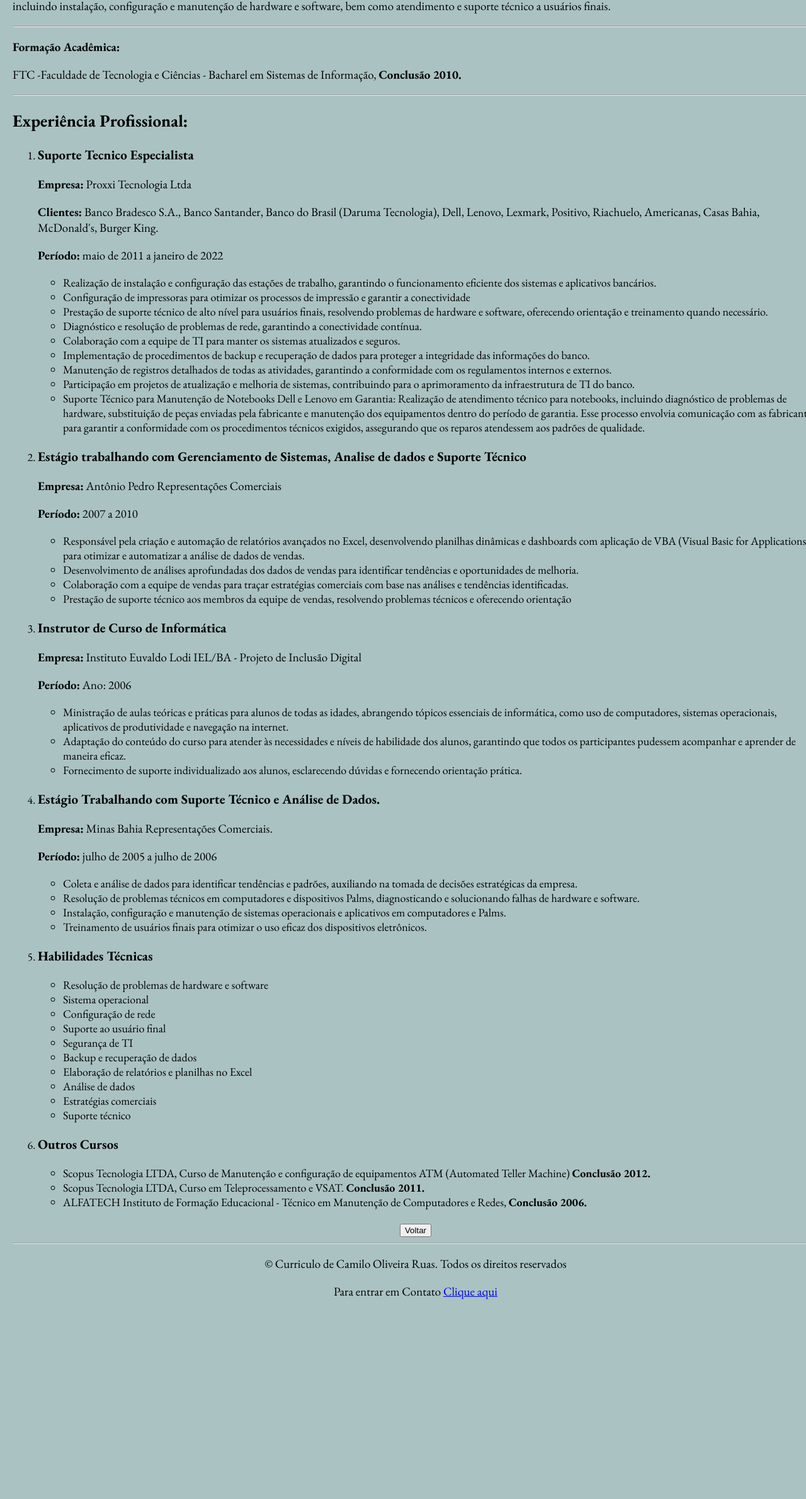
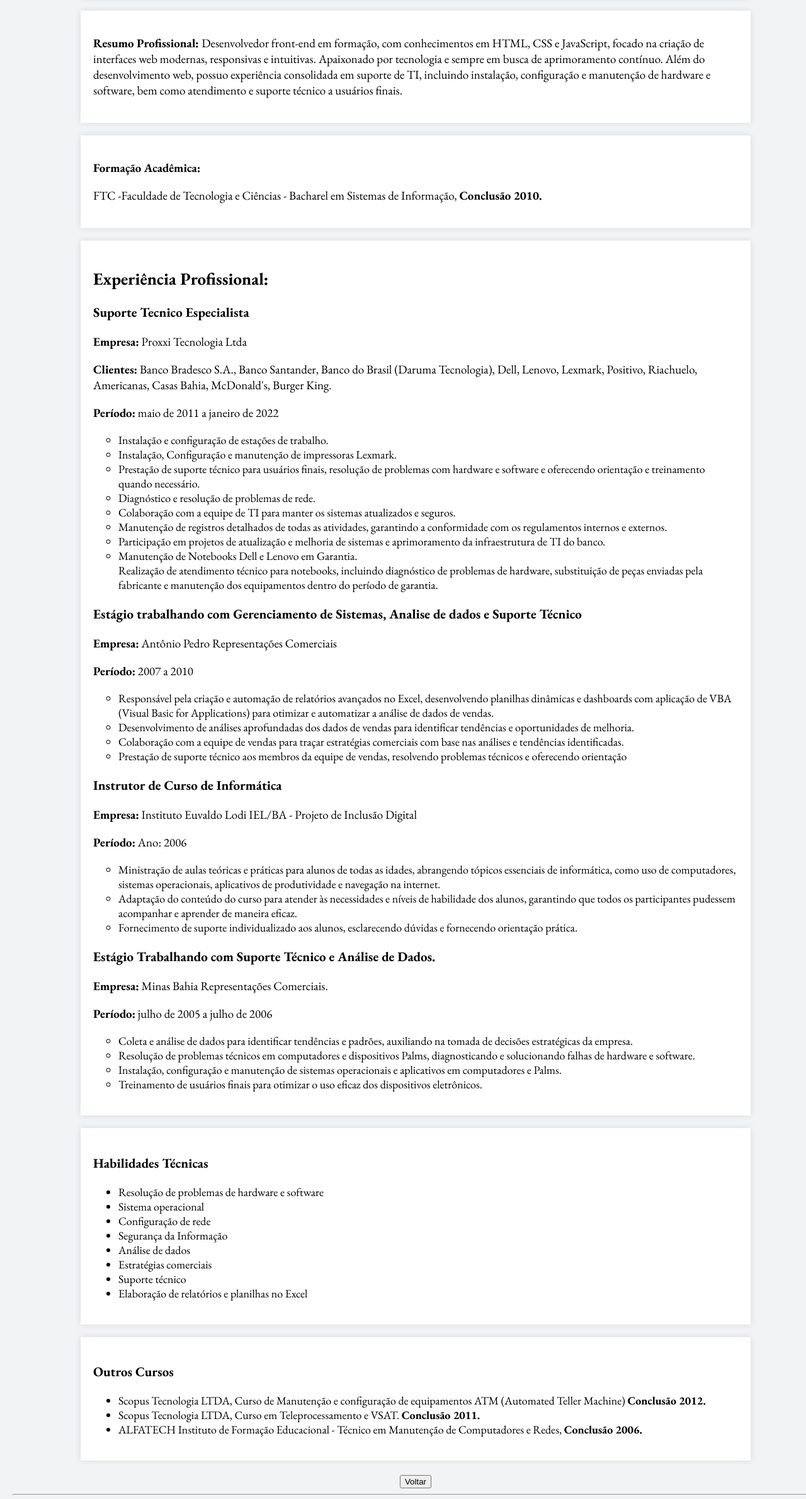
Before and after one commit to Camiloruas/Capstone-Project-1, a plain HTML site: page public/curriculo_pt.html in a window 1280 px wide. Shown: the part 420-2800 px from the top of the page at 63% size. Before the commit the page ends 2502 px from the top, so only its background shows below. Drawn offline with nearby package versions, Linux system fonts and the light colour scheme.

Commit message:
Atualização do CSS
atualização do currículo

```diff
--- a/public/curriculo_pt.html
+++ b/public/curriculo_pt.html
@@ -13,11 +13,12 @@
     </style>
 </head>
 <body>
-    <img src="../assets/imagens/Foto3x4.jpg" width="190" alt="">
+    <section id="cabeçalho">
+    <img src="../assets/imagens/Foto3x4.jpg" width="190" alt=" foto 3x4 de Camilo Oliveira Ruas" margin-top="20px">
     <h1>Camilo Oliveira Ruas</h1>
+</section>
 
-
-    <hr>
+    <section>
     <p> <strong> Resumo Profissional: </strong>
         Desenvolvedor front-end em formação, com conhecimentos em HTML, CSS e
         JavaScript, focado na criação de interfaces web modernas, responsivas
@@ -26,12 +27,16 @@
          suporte de TI, incluindo instalação, configuração e manutenção de
          hardware e software, bem como atendimento e suporte técnico a usuários finais.
     </p>
-    <hr>
+    </section>
+
+    <section>
     <p><strong> Formação Acadêmica:</strong> <br>
         <p>FTC -Faculdade de Tecnologia e Ciências - Bacharel em Sistemas de Informação, <strong> Conclusão 2010.</strong></p>
         </p>
-        <hr>
 
+    </section>
+
+<section>
         <h2>Experiência Profissional:</h2>
             <ol>
                 <li><h3>Suporte Tecnico Especialista</h3></li>
@@ -42,26 +47,20 @@
                 <P> <strong> Período:</strong> maio de 2011 a janeiro de 2022</P>
                 <p>
                         <ul>
-                            <li>Realização de instalação e configuração das estações de trabalho,
-                                garantindo o funcionamento eficiente dos sistemas e aplicativos bancários.</li>
-                            <li>Configuração de impressoras para otimizar os processos de impressão
-                                e garantir a conectividade</li>
-                            <li>Prestação de suporte técnico de alto nível para usuários finais, resolvendo
-                                problemas de hardware e software, oferecendo orientação e treinamento quando necessário.</li>
-                            <li>Diagnóstico e resolução de problemas de rede, garantindo a conectividade contínua.</li>
+                            <li>Instalação e configuração de estações de trabalho.</li>
+                            <li>Instalação, Configuração e manutenção de impressoras Lexmark.</li>
+                            <li>Prestação de suporte técnico para usuários finais, resolução de
+                                problemas com  hardware e software e oferecendo orientação e treinamento quando necessário.</li>
+                            <li>Diagnóstico e resolução de problemas de rede.</li>
                             <li>Colaboração com a equipe de TI para manter os sistemas atualizados e seguros.</li>
-                            <li>Implementação de procedimentos de backup e recuperação de dados
-                                para proteger a integridade das informações do banco.</li>
                             <li>Manutenção de registros detalhados de todas as atividades, garantindo a
                                 conformidade com os regulamentos internos e externos.</li>
                             <li>Participação em projetos de atualização e melhoria de
-                                sistemas, contribuindo para o aprimoramento da infraestrutura de TI do banco.</li>
-                            <li>Suporte Técnico para Manutenção de Notebooks Dell e Lenovo em Garantia:
+                                sistemas e aprimoramento da infraestrutura de TI do banco.</li>
+                            <li>Manutenção de Notebooks Dell e Lenovo em Garantia.</li>
                                 Realização de atendimento técnico para notebooks, incluindo diagnóstico de
                                 problemas de hardware, substituição de peças enviadas pela fabricante e manutenção
-                                dos equipamentos dentro do período de garantia. Esse processo envolvia
-                                comunicação com as fabricantes para garantir a conformidade com os procedimentos
-                                técnicos exigidos, assegurando que os reparos atendessem aos padrões de qualidade.</li>
+                                dos equipamentos dentro do período de garantia.</li>
                         </ul>
                 </p>
                 <li><h3>Estágio trabalhando com Gerenciamento de Sistemas, Analise de dados e Suporte Técnico</h3></li>
@@ -110,21 +109,24 @@
                             <li>Treinamento de usuários finais para otimizar o uso eficaz dos
                                 dispositivos eletrônicos.</li>
                         </ul>
-                <li><h3>Habilidades Técnicas</h3></li>
+                    </ol>
+                    </section>
+                    <section>
+                <h3>Habilidades Técnicas</h3></li>
                         <ul>
                             <li>Resolução de problemas de hardware e software</li>
                             <li>Sistema operacional</li>
                             <li>Configuração de rede</li>
-                            <li>Suporte ao usuário final</li>
-                            <li>Segurança de TI</li>
-                            <li>Backup e recuperação de dados</li>
-                            <li>Elaboração de relatórios e planilhas no Excel</li>
+                            <li>Segurança da Informação</li>
                             <li>Análise de dados</li>
                             <li>Estratégias comerciais</li>
                             <li>Suporte técnico</li>
+                            <li>Elaboração de relatórios e planilhas no Excel</li>
                         </ul>
+                    </section>
 
-                <li><h3>Outros Cursos </h3></li>
+                    <section>
+                    <h3>Outros Cursos </h3></li>
                         <ul>
                             <li>Scopus Tecnologia LTDA, Curso de Manutenção e configuração de
                                 equipamentos ATM (Automated Teller Machine) <strong> Conclusão 2012.</strong></li>
@@ -132,7 +134,8 @@
                             <li>ALFATECH Instituto de Formação Educacional - Técnico em Manutenção de Computadores e Redes, <strong>Conclusão 2006.</strong></li>
 
                         </ul>
-            </ol>
+                    </section>
+
             <div style="text-align: center; margin-top: 20px;">
                 <button onclick="window.location.href='../index.html'">Voltar</button>
             </div>
--- a/styles.css
+++ b/styles.css
@@ -1,23 +1,46 @@
 
-
-
+  .container {
+    display: ;
+    justify-content: center;
+    text-align: center;
+  }
+  .button {
+     display: inline-block;
+      margin: 10px;
+      padding: 10px 20px;
+      font-size: 16px;
+      color: white;
+      background-color: #007BFF;
+      border: none;
+      border-radius: 6px;
+      cursor: pointer;
+      text-decoration: none;
+  }
+   .button:hover {
+      background-color: #0021b3;
+  }
         html
         {
-            background-color: #abc2c2;
+            background-color: #f1f3f5;
             font-family: "Tangerine", serif;
 
         }
         body
         {
+
+            justify-content: center;
+            align-items: center;
+            height: 100vh;
+            margin: 0;
             font-family: "EB Garamond", serif;
             font-size: 18px;
             width: 100%;
-            margin: 0 auto;
             padding: 0 20px;
             border-top-left-radius: 10px;
         }
         img
         {
+            margin-top: 20px;
             width: 20px%;
             height: auto;
             margin: 0 auto;
@@ -41,3 +64,26 @@
             font-size: 1.5em;
             color: #000000;
         }
+        section {
+            width: 80%;
+            margin: 20px auto;
+            background-color: #fff;
+            padding: 20px;
+            box-shadow: 0 0 10px rgba(0, 0, 0, 0.1);
+        }
+        ul, {
+    padding: 0;
+    margin: 0;
+    list-style: none;
+    content: "✓";
+        }
+
+    ol{
+    padding: 0;
+    list-style: none;
+
+    }
+
+#cabeçalho {
+background-color: rgb(135, 206, 228);
+}
```
